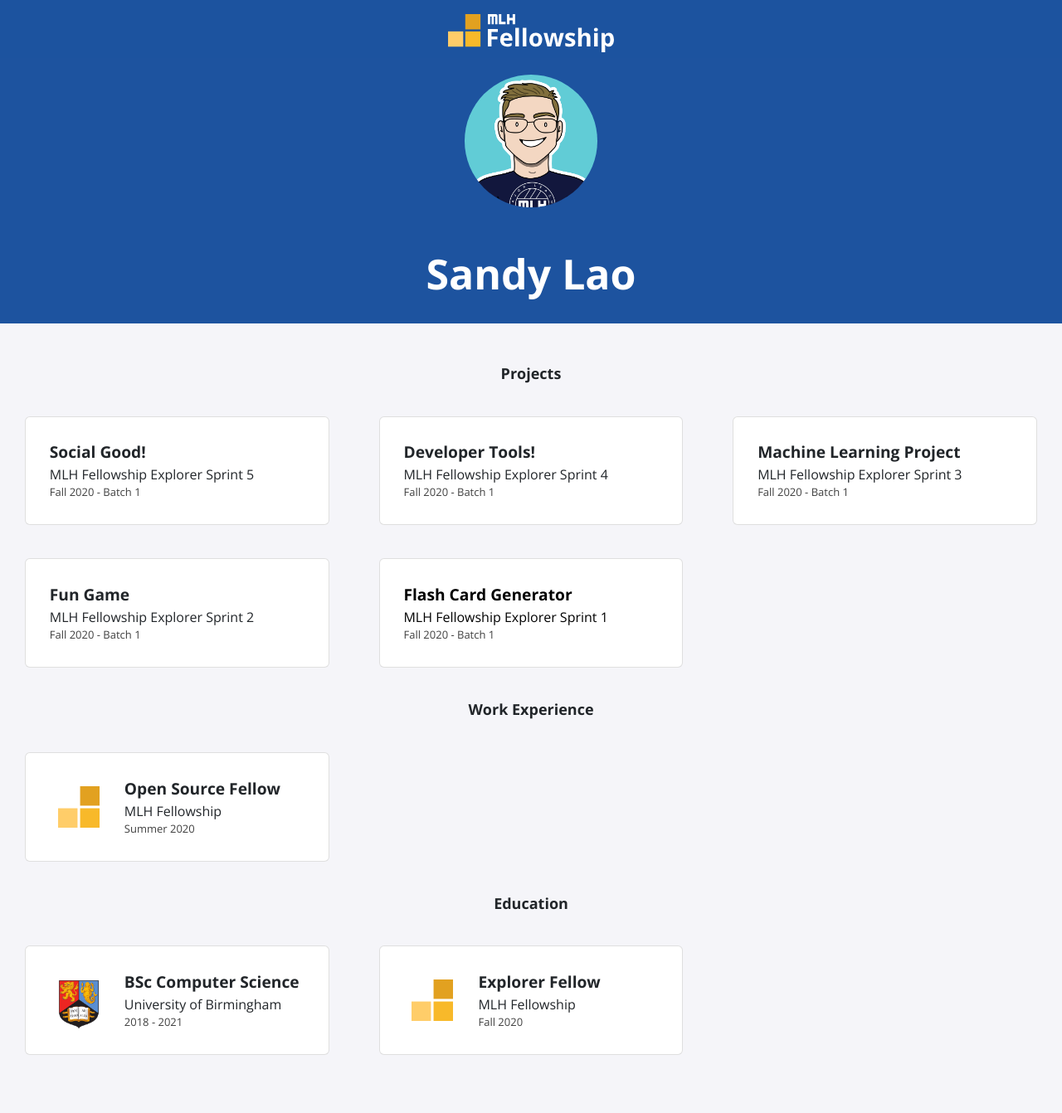
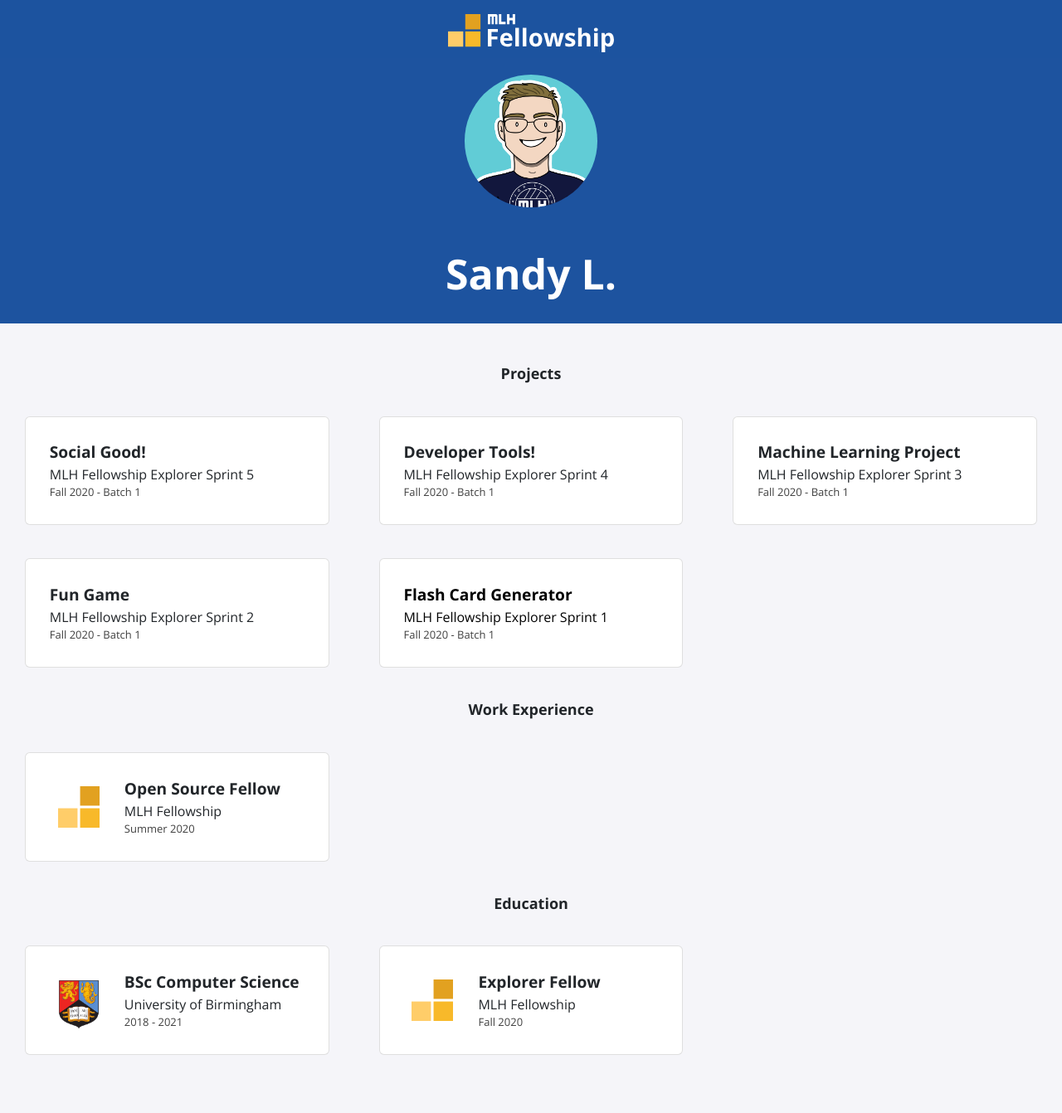
Before and after one commit to sandyl289/sandyl289.github.io, a Jekyll site: the page built from index.html, in a window 1280 px wide. Shown: the whole page at 83% size. Built offline with Jekyll 4.4.1, drawn with Linux system fonts in a browser that asks for light colours; nearby versions of some CDN libraries.

Commit message:
Update _config.yml

```diff
--- a/_config.yml
+++ b/_config.yml
@@ -1,4 +1,4 @@
-title: "Sandy Lao"
+title: "Sandy L."
 email: sandy.lao@mail.mcgill.ca
 description: >- # this means to ignore newlines until "baseurl:"
   Write an awesome description for your new site here. You can edit this
```
